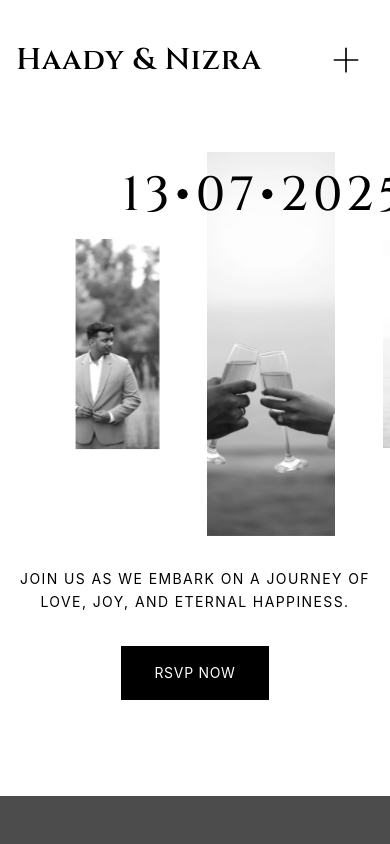
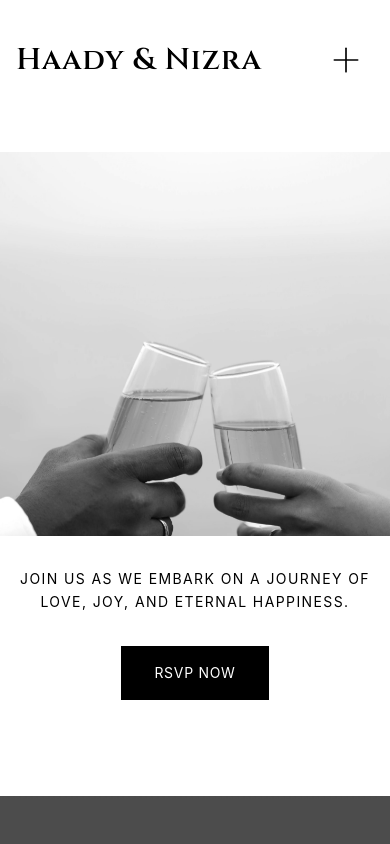
Before and after one commit to HaadyDevs/eternal-union-canvas, a React (Vite) app: page / in a window 390 px wide. Shown: the top 844 px of the page. Built offline with nearby package versions, Linux system fonts and the light colour scheme.

Commit message:
Fix: Hero image widths on mobile
Adjusted padding and container width in `WeddingHero.tsx` to correct image width issues on mobile, ensuring proper display and scroll behavior.

```diff
--- a/src/components/WeddingHero.tsx
+++ b/src/components/WeddingHero.tsx
@@ -18,11 +18,11 @@ const WeddingHero = () => {
 
   // Center the carousel on initial load
   useEffect(() => {
-    if (carouselRef.current) {
+    if (carouselRef.current && window.innerWidth < 1024) {
       const carousel = carouselRef.current;
-      const scrollWidth = carousel.scrollWidth;
-      const clientWidth = carousel.clientWidth;
-      const centerPosition = (scrollWidth - clientWidth) / 2;
+      const viewportWidth = window.innerWidth;
+      // Position to center the main image: padding + left image + gap + half of center image
+      const centerPosition = viewportWidth + 450 + 48 + (700 / 2) - (viewportWidth / 2);
       carousel.scrollLeft = centerPosition;
     }
   }, []);
@@ -158,19 +158,16 @@ const WeddingHero = () => {
           ref={carouselRef}
           className="relative w-full overflow-x-auto mb-8 scroll-smooth [&::-webkit-scrollbar]:hidden [-ms-overflow-style:none] [scrollbar-width:none]"
         >
-          <div
-            className="flex items-center justify-start gap-12"
-            style={{
-              minWidth: '300vw', // Increased width for more scroll space
-              paddingLeft: '100vw', // Full viewport width padding on left
-              paddingRight: '100vw' // Full viewport width padding on right
-            }}
-          >
+          <div className="flex items-center justify-start gap-12">
+            {/* Left Padding Spacer */}
+            <div style={{ width: '100vw', flexShrink: 0 }} />
+
             {/* Left Image with Dynamic Scaling */}
             <div
               style={{
                 width: "450px",
                 height: "208px",
+                flexShrink: 0,
                 transform: `scale(${getSideImageScale(0)})`,
                 transition: 'transform 0.3s ease-out',
                 transformOrigin: 'center'
@@ -189,7 +186,8 @@ const WeddingHero = () => {
             <div
               style={{
                 width: "700px",
-                height: "384px"
+                height: "384px",
+                flexShrink: 0
               }}
               className="relative z-10"
             >
@@ -210,6 +208,7 @@ const WeddingHero = () => {
               style={{
                 width: "450px",
                 height: "208px",
+                flexShrink: 0,
                 transform: `scale(${getSideImageScale(2)})`,
                 transition: 'transform 0.3s ease-out',
                 transformOrigin: 'center'
@@ -223,6 +222,9 @@ const WeddingHero = () => {
                 sizes="(max-width: 768px) 450px, 450px"
               />
             </div>
+
+            {/* Right Padding Spacer */}
+            <div style={{ width: '100vw', flexShrink: 0 }} />
           </div>
         </div>
 
```
